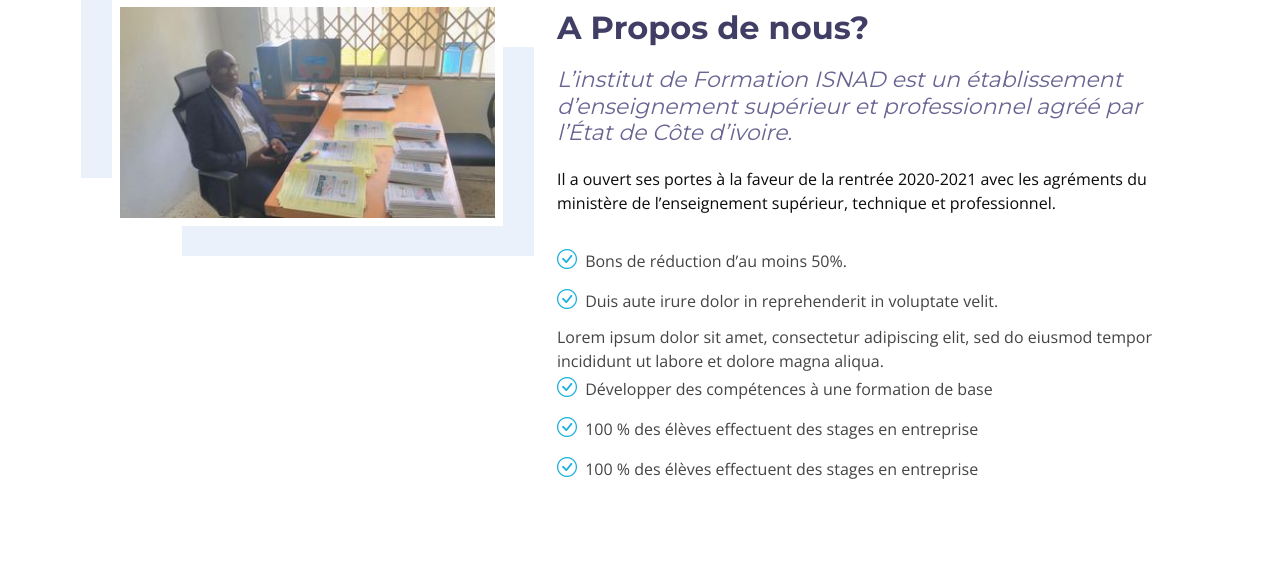
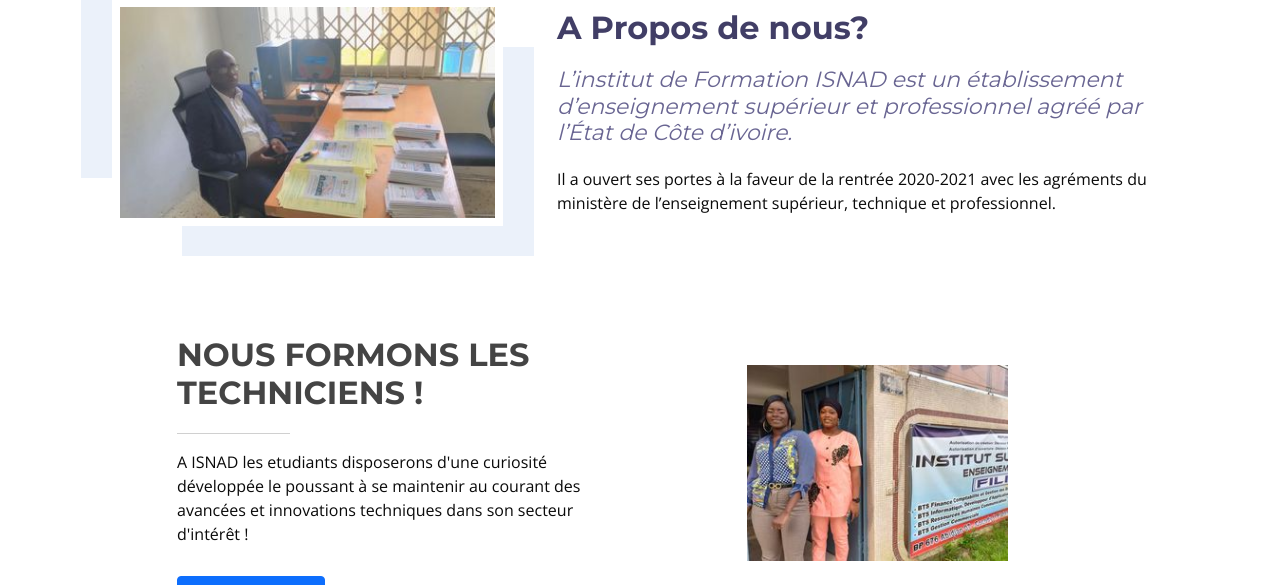
Before and after one commit to doumbia-alt/nad, a Django app: page / in a window 1280 px wide. Shown: the part 911-1496 px from the top of the page. Run offline with Django 4.2, Linux system fonts and the light colour scheme; some libraries are stand-ins or nearby versions.

Commit message:
add templatefonctio

```diff
--- a/apps/templates/index.html
+++ b/apps/templates/index.html
@@ -88,9 +88,9 @@
     <div class="container d-flex h-100">
       <div class="row justify-content-center align-self-center" data-aos="fade-up">
         <div class="col-lg-6 intro-info order-lg-first order-last" data-aos="zoom-in" data-aos-delay="100">
-          <h2>Notre passions<br><span>Votre formations!</span></h2>
+
           <div>
-            <h3>Beneficiez de la bourse</h3>
+
             <a href={% url 'preinscription' %} class="btn-get-started scrollto">Inscrivez-vous maintenant</a>
           </div>
         </div>
@@ -122,13 +122,7 @@
               <h2>A Propos de nous?</h2>
               <h3>L’institut de Formation ISNAD est un établissement d’enseignement supérieur et professionnel agréé par l’État de Côte d’ivoire.</h3>
               <p> Il a ouvert ses portes à la faveur de la rentrée 2020-2021 avec les agréments du ministère de l’enseignement supérieur, technique et professionnel.</p>
-              <ul>
-                <li><i class="bi bi-check-circle"></i> Bons de réduction d’au moins 50%.</li>
-                <li><i class="bi bi-check-circle"></i> Duis aute irure dolor in reprehenderit in voluptate velit.</li>Lorem ipsum dolor sit amet, consectetur adipiscing elit, sed do eiusmod tempor incididunt ut labore et dolore magna aliqua.
-                <li><i class="bi bi-check-circle"></i> Développer des compétences à une formation de base</li>
-                <li><i class="bi bi-check-circle"></i> 100 % des élèves effectuent des stages en entreprise</li>
-                <li><i class="bi bi-check-circle"></i> 100 % des élèves effectuent des stages en entreprise</li>
-              </ul>
+
             </div>
           </div>
         </div>
```
Also changed, not shown: static/img/intro-bg.jpg.
